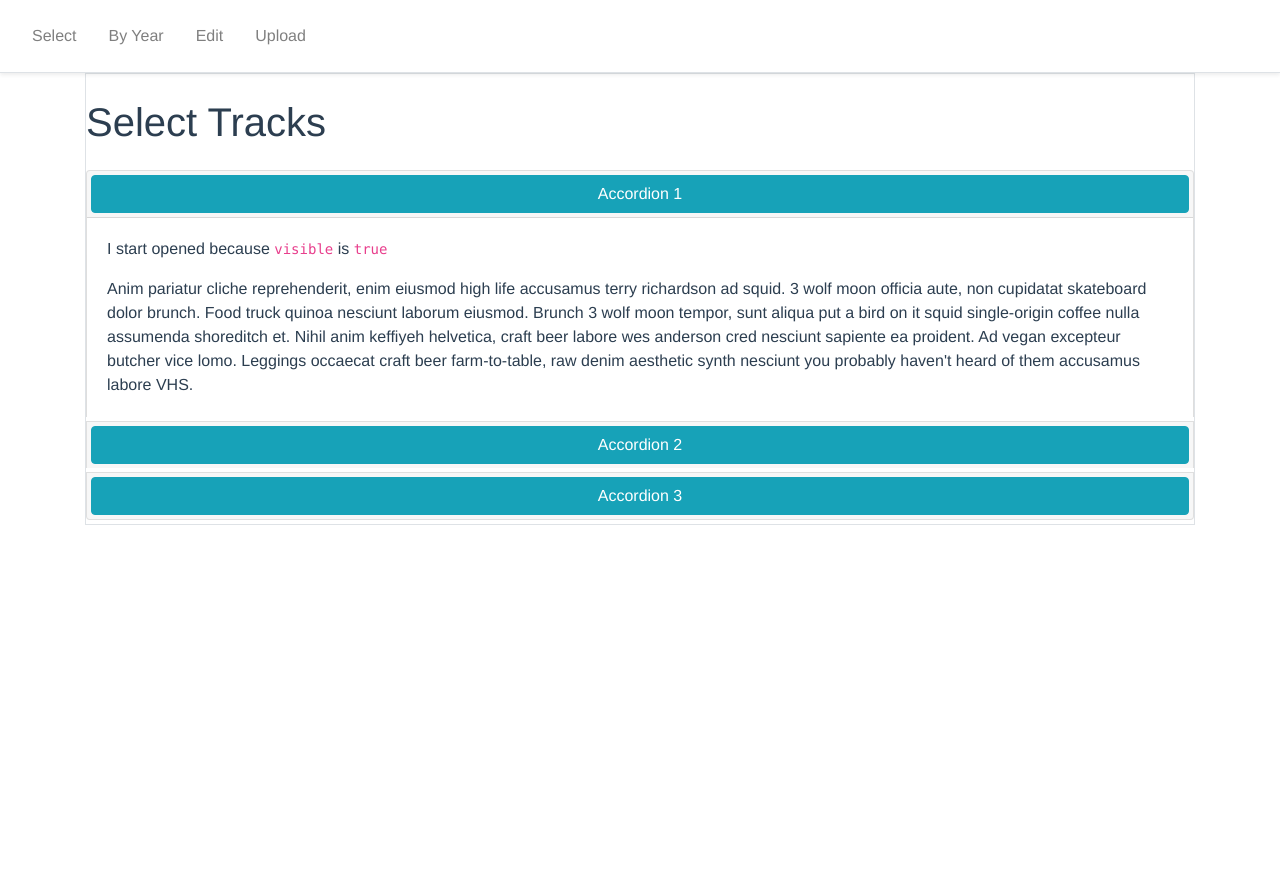
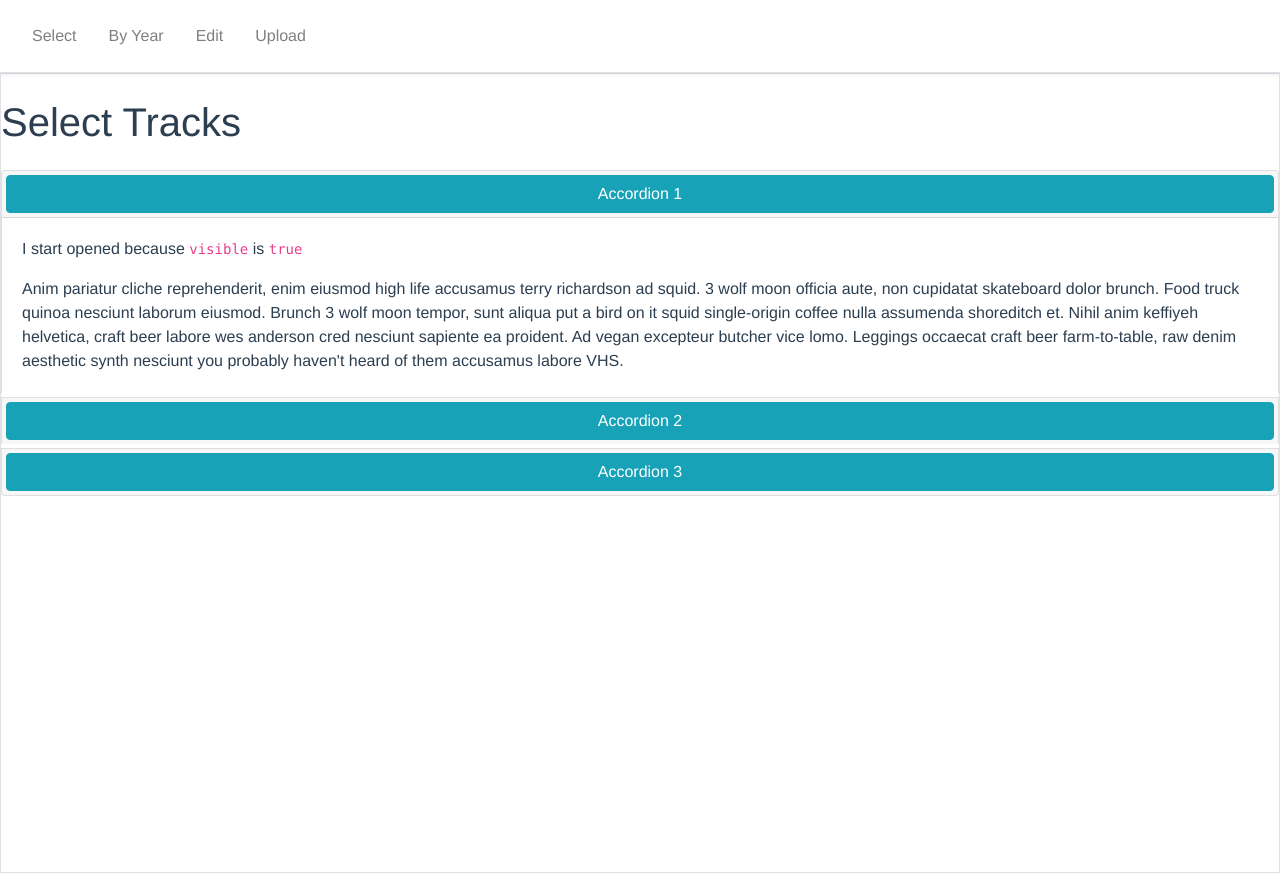
Before and after one commit to bonham/trackmanager, a Vue app in the folder client/: page / in a window 1280 px wide. Before the commit the page ends 800 px from the top, so only its background shows below. Built offline with nearby package versions, Linux system fonts and the light colour scheme.

Commit message:
Move navbar into views

```diff
--- a/client/src/App.vue
+++ b/client/src/App.vue
@@ -1,38 +1,6 @@
 <template>
   <div id="app">
-    <b-navbar
-      class="shadow-sm bg-white border-bottom"
-    >
-      <b-navbar-nav class="my-2 my-md-0 mr-md-3">
-        <b-nav-item
-          to="/"
-          class="p-2 text-dark"
-        >
-          Select
-        </b-nav-item>
-        <b-nav-item
-          to="/toverview"
-          class="p-2 text-dark"
-        >
-          By Year
-        </b-nav-item>
-        <b-nav-item
-          to="/track_multi_edit"
-          class="p-2 text-dark"
-        >
-          Edit
-        </b-nav-item>
-        <b-nav-item
-          to="/upload"
-          class="p-2 text-dark"
-        >
-          Upload
-        </b-nav-item>
-      </b-navbar-nav>
-    </b-navbar>
-    <b-container>
-      <router-view />
-    </b-container>
+    <router-view />
   </div>
 </template>
 
--- /dev/null
+++ b/client/src/components/TrackManagerNavBar.vue
@@ -0,0 +1,69 @@
+<template>
+  <div>
+    <b-navbar
+      class="shadow-sm bg-white border-bottom"
+    >
+      <b-navbar-nav class="my-2 my-md-0 mr-md-3">
+        <b-nav-item
+          to="/"
+          class="p-2 text-dark"
+        >
+          Select
+        </b-nav-item>
+        <b-nav-item
+          to="/toverview"
+          class="p-2 text-dark"
+        >
+          By Year
+        </b-nav-item>
+        <b-nav-item
+          to="/track_multi_edit"
+          class="p-2 text-dark"
+        >
+          Edit
+        </b-nav-item>
+        <b-nav-item
+          to="/upload"
+          class="p-2 text-dark"
+        >
+          Upload
+        </b-nav-item>
+      </b-navbar-nav>
+    </b-navbar>
+  </div>
+</template>
+
+<script>
+import { BNavbar, BNavbarNav, BNavItem } from 'bootstrap-vue'
+
+export default {
+  name: 'TrackManagerNavBar',
+  components: {
+    BNavbar,
+    BNavbarNav,
+    BNavItem
+  }
+}
+</script>
+
+<style lang="scss">
+#app {
+  font-family: Avenir, Helvetica, Arial, sans-serif;
+  -webkit-font-smoothing: antialiased;
+  -moz-osx-font-smoothing: grayscale;
+  color: #2c3e50;
+}
+
+#nav {
+  padding: 30px;
+
+  a {
+    font-weight: bold;
+    color: #2c3e50;
+
+    &.router-link-exact-active {
+      color: #42b983;
+    }
+  }
+}
+</style>
--- a/client/src/views/SelectTracksPage.vue
+++ b/client/src/views/SelectTracksPage.vue
@@ -1,5 +1,7 @@
 <template>
-  <div class="border">
+  <div>
+    <track-manager-nav-bar />
+    <div class="border min-vh-100">
       <h1 class="mt-4 mb-4">
         Select Tracks
       </h1>
@@ -104,15 +106,26 @@
         </b-row>
       </b-container>
     </div>
+  </div>
 </template>
 
 <script>
 import { BCard, BCardText, BCardHeader, BCardBody, BCollapse, BRow, BCol, BContainer, BButton } from 'bootstrap-vue'
+import TrackManagerNavBar from '@/components/TrackManagerNavBar.vue'
 
 export default {
-  name: 'SelectTrackspage',
+  name: 'SelectTracksPage',
   components: {
-    BCard, BCardText, BCardHeader, BCardBody, BCollapse, BRow, BCol, BContainer, BButton
+    TrackManagerNavBar,
+    BCard,
+    BCardText,
+    BCardHeader,
+    BCardBody,
+    BCollapse,
+    BRow,
+    BCol,
+    BContainer,
+    BButton
   },
   data () {
     return {
--- a/client/src/views/TrackMultiEdit.vue
+++ b/client/src/views/TrackMultiEdit.vue
@@ -1,5 +1,6 @@
 <template>
   <div>
+    <track-manager-nav-bar />
     <h1 class="mt-4 mb-4">
       Edit Tracks
     </h1>
@@ -31,6 +32,7 @@
 import { BTableLite, BButton, BIconArrowLeft } from 'bootstrap-vue'
 import { getAllTracks, updateTrack } from '@/lib/trackServices.js'
 import { mapActions, mapState } from 'vuex'
+import TrackManagerNavBar from '@/components/TrackManagerNavBar.vue'
 
 const trackTableFields = [
   {
@@ -65,7 +67,8 @@ export default {
   components: {
     BTableLite,
     BButton,
-    BIconArrowLeft
+    BIconArrowLeft,
+    TrackManagerNavBar
   },
   data () {
     return {
--- a/client/src/views/TrackOverviewPage.vue
+++ b/client/src/views/TrackOverviewPage.vue
@@ -1,5 +1,6 @@
 <template>
   <div>
+    <track-manager-nav-bar />
     <h1 class="mt-4 mb-4">
       Track Overview
     </h1>
@@ -8,10 +9,12 @@
 </template>
 
 <script>
+import TrackManagerNavBar from '@/components/TrackManagerNavBar.vue'
 export default {
   name: 'TrackOverviewPage',
   components: {
-    TrackOverview: () => import(/* webpackChunkName: "TrackOverView" */ '@/components/TrackOverview.vue')
+    TrackOverview: () => import(/* webpackChunkName: "TrackOverView" */ '@/components/TrackOverview.vue'),
+    TrackManagerNavBar
   }
 }
 </script>
--- a/client/src/views/UploadPage.vue
+++ b/client/src/views/UploadPage.vue
@@ -1,5 +1,6 @@
 <template>
   <div>
+    <track-manager-nav-bar />
     <h1 class="mt-4 mb-4">
       Upload new Tracks
     </h1>
@@ -36,6 +37,7 @@
 import { BFormFile } from 'bootstrap-vue'
 import queue from 'async/queue'
 import UploadItem from '@/components/UploadItem.vue'
+import TrackManagerNavBar from '@/components/TrackManagerNavBar.vue'
 
 const FORMPARAM = 'newtrack'
 const WORKERS = 4
@@ -89,7 +91,8 @@ export default {
   name: 'UploadPage',
   components: {
     BFormFile,
-    UploadItem
+    UploadItem,
+    TrackManagerNavBar
   },
 
   data () {
```
Lines whose indentation alone changed are shown as unchanged.
